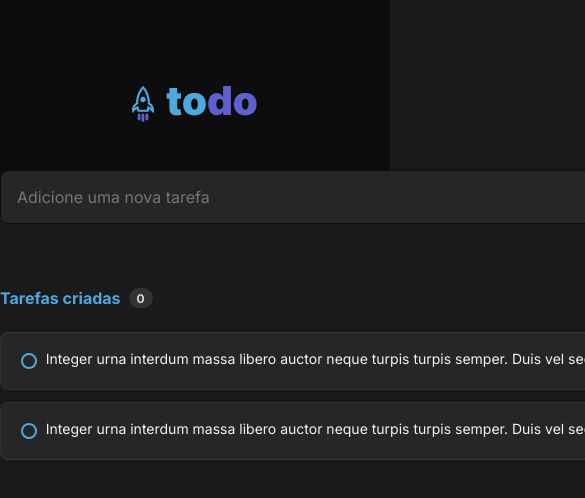
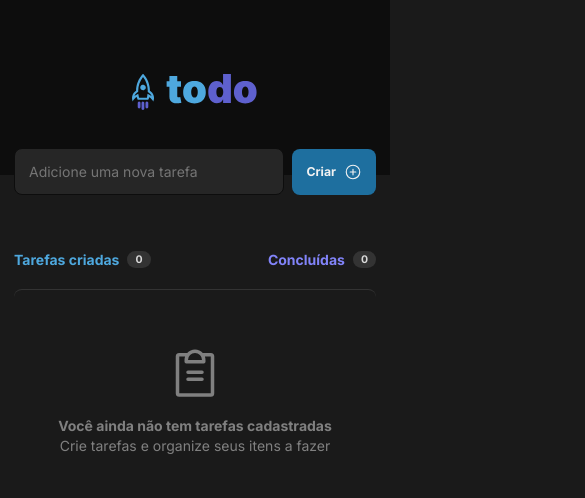
Before and after one commit to iago-farias/ignite-challenge-todo-list, a React (Vite) app: page / in a window 390 px wide. Shown: the top 498 px of the page, 585 px wide, since content can reach past the window. Built offline with nearby package versions, Linux system fonts and the light colour scheme.

Commit message:
feat: Implement Create, Delete and Finish Tasks.

```diff
--- a/package.json
+++ b/package.json
@@ -12,11 +12,13 @@
   "dependencies": {
     "@phosphor-icons/react": "^2.0.10",
     "react": "^18.2.0",
-    "react-dom": "^18.2.0"
+    "react-dom": "^18.2.0",
+    "uuid": "^9.0.0"
   },
   "devDependencies": {
     "@types/react": "^18.2.14",
     "@types/react-dom": "^18.2.6",
+    "@types/uuid": "^9.0.2",
     "@typescript-eslint/eslint-plugin": "^5.61.0",
     "@typescript-eslint/parser": "^5.61.0",
     "@vitejs/plugin-react": "^4.0.1",
--- a/src/App.module.css
+++ b/src/App.module.css
@@ -2,3 +2,14 @@
   width: 46rem;
   margin: 0 auto;
 }
+
+@media (max-width: 768px){
+  html {
+      font-size: 87.5%;
+  }
+
+  .wrapper {
+    width: 100%;
+    padding: 0 1rem;
+  }
+}
--- a/src/App.tsx
+++ b/src/App.tsx
@@ -1,16 +1,61 @@
+import { useState } from "react";
+import { v4 as uuidv4 } from 'uuid';
+
 import { CreateNewTask } from "./components/CreateNewTask"
 import { Header } from "./components/Header"
 import { Tasks } from "./components/Tasks";
 
 import styles from "./App.module.css";
 
+export interface TaskType {
+  id: string;
+  description: string;
+  finished: boolean;
+}
+
 function App() {
+  const [tasks, setTasks] = useState<TaskType[]>([]);
+
+  function createNewTask(taskDescription: string){
+    setTasks(state => [...state, {
+      id: uuidv4(),
+      description: taskDescription,
+      finished: false
+    }]);
+  }
+
+  function finishTask(taskId: string){
+    const newTasks = tasks.map(task => {
+      if(task.id !== taskId){
+        return task;
+      }
+
+      task.finished = !task.finished;
+
+      return task;
+    });
+
+    setTasks(newTasks);
+  }
+
+  function deleteTask(taskId: string){
+    const taskWithoutDeletedTask = tasks.filter(task => task.id !== taskId);
+
+    setTasks(taskWithoutDeletedTask);
+  }
+
   return (
    <>
     <Header />
     <div className={styles.wrapper} >
-      <CreateNewTask />
-      <Tasks />
+      <CreateNewTask
+        createNewTask={createNewTask}
+      />
+      <Tasks
+        tasks={tasks}
+        finishTask={finishTask}
+        deleteTask={deleteTask}
+      />
     </div>
    </>
   )
--- a/src/components/CreateNewTask.tsx
+++ b/src/components/CreateNewTask.tsx
@@ -1,16 +1,33 @@
+import { useState } from 'react';
 import { PlusCircle } from "@phosphor-icons/react";
 
 import styles from './CreateNewTask.module.css';
 
-export function CreateNewTask(){
+interface CreateNewTaskProps {
+  createNewTask: (taskDescription: string) => void;
+}
+
+export function CreateNewTask({ createNewTask } : CreateNewTaskProps){
+  const [newTaskDescription, setNewTaskDescription] = useState("");
+
+  function handleCreateNewTask(){
+    createNewTask(newTaskDescription);
+    setNewTaskDescription("");
+  }
+
   return (
-    <div className={styles.container} >
+    <div className={styles.container}>
       <input
         className={styles.taskInput}
         type="text"
         placeholder='Adicione uma nova tarefa'
+        value={newTaskDescription}
+        onChange={e => setNewTaskDescription(e.target.value)}
       />
-      <button className={styles.createButton}>
+      <button
+        className={styles.createButton}
+        onClick={handleCreateNewTask}
+      >
         Criar
         <PlusCircle size={18}/>
       </button>
--- a/src/components/Task.module.css
+++ b/src/components/Task.module.css
@@ -1,7 +1,6 @@
 .task {
  display: flex;
  flex-direction: row;
- align-items: start;
  justify-content: space-between;
  padding: 1rem;
  background-color: var(--gray-500);
@@ -17,7 +16,6 @@
 
 .checkboxContainer {
   display: flex;
-  position: relative;
   align-items: center;
   justify-content: center;
   cursor: pointer;
@@ -91,3 +89,8 @@
   background-color: var(--gray-400);
   color: var(--danger);
 }
+
+.finishedTaskText {
+  text-decoration: line-through;
+  color: var(--gray-300);
+}
--- a/src/components/Task.tsx
+++ b/src/components/Task.tsx
@@ -1,25 +1,41 @@
 import { Trash } from "@phosphor-icons/react";
 
-import { TaskType } from "./Tasks"
-
 import styles from "./Task.module.css";
+import { TaskType } from "../App";
 
 interface TaskProps {
   task: TaskType;
+  finishTask: (taskId: string) => void;
+  deleteTask: (taskId: string) => void;
 }
 
-export function Task({ task } : TaskProps){
+export function Task({ task, deleteTask, finishTask } : TaskProps){
+  const isFinished = task.finished;
+
+  function handleFinishTask(){
+    finishTask(task.id);
+  }
+
+  function handleDeleteTask(){
+    deleteTask(task.id);
+  }
+
   return(
     <div className={styles.task}>
 
-      <label className={styles.checkboxContainer}>
-        <input type="checkbox"  />
+      <label className={styles.checkboxContainer} onClick={handleFinishTask}>
+        <input type="checkbox" checked={isFinished} />
         <span className={styles.checkbox}></span>
       </label>
 
-      <p>{task.description}</p>
+      <p className={isFinished ? styles.finishedTaskText : ""}>
+        {task.description}
+      </p>
 
-      <button className={styles.deleteButton}>
+      <button
+        className={styles.deleteButton}
+        onClick={handleDeleteTask}
+      >
         <Trash />
       </button>
     </div>
--- a/src/components/Tasks.module.css
+++ b/src/components/Tasks.module.css
@@ -44,4 +44,5 @@
   flex-direction: column;
   gap: 12px;
   margin-top: 1.5rem;
+  padding-bottom: 1.5rem;
 }
--- a/src/components/Tasks.tsx
+++ b/src/components/Tasks.tsx
@@ -1,41 +1,34 @@
+import { TaskType } from "../App";
 import { EmptyTasksFeedback } from "./EmptyTasksFeedback";
 import { Task } from "./Task";
 
 import styles from "./Tasks.module.css";
 
-export interface TaskType {
-  id: number;
-  description: string;
-  finished: boolean;
+export interface TaskProps {
+  tasks: TaskType[];
+  finishTask: (taskId: string) => void;
+  deleteTask: (taskId: string) => void;
 }
 
-const tasks: TaskType[] = [{
-  id: 1,
-  description: "Integer urna interdum massa libero auctor neque turpis turpis semper. Duis vel sed fames integer.",
-  finished: false
-},
-{
-  id: 2,
-  description: "Integer urna interdum massa libero auctor neque turpis turpis semper. Duis vel sed fames integer.",
-  finished: true
-}
-];
+export function Tasks({ tasks, finishTask, deleteTask } : TaskProps){
+  const totalTasksCount = tasks.length;
+  const finishedTasksCount = tasks.filter(task => task.finished).length;
 
-export function Tasks(){
   return(
     <div className={styles.wrapper}>
       <div className={styles.header}>
         <div>
           <span className={styles.createdTasks}>Tarefas criadas</span>
-          <span className={styles.tasksCount}>0</span>
+          <span className={styles.tasksCount}>{totalTasksCount}</span>
         </div>
 
         <div>
           <span className={styles.finishedTasks}>Concluídas</span>
-          <span className={styles.tasksCount}>0</span>
+          <span className={styles.tasksCount}>
+            {totalTasksCount > 0 ? `${finishedTasksCount} de ${totalTasksCount}` : 0}
+          </span>
         </div>
       </div>
-
       {
         tasks.length === 0 ? (
           <EmptyTasksFeedback />
@@ -45,6 +38,8 @@ export function Tasks(){
               tasks.map(task => (
                 <Task
                   task={task}
+                  finishTask={finishTask}
+                  deleteTask={deleteTask}
                 />
               ))
             }
--- a/src/global.css
+++ b/src/global.css
@@ -18,6 +18,11 @@
  --danger: #E25858;
 }
 
+:focus {
+  outline: transparent;
+  box-shadow: 0 0 0 2px var(--purple-dark);
+}
+
 * {
   margin: 0;
   padding: 0;
```
Also changed, not shown: 1 other file (tests, documents, lock files or other folders).
